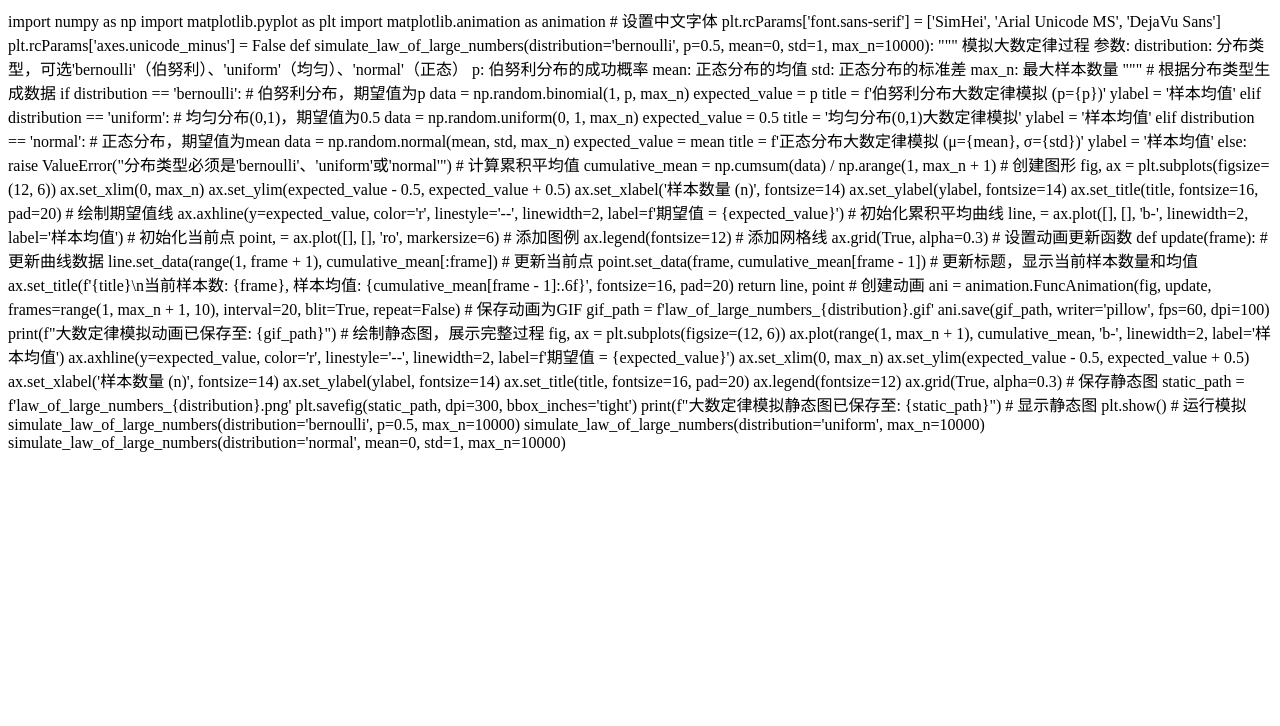
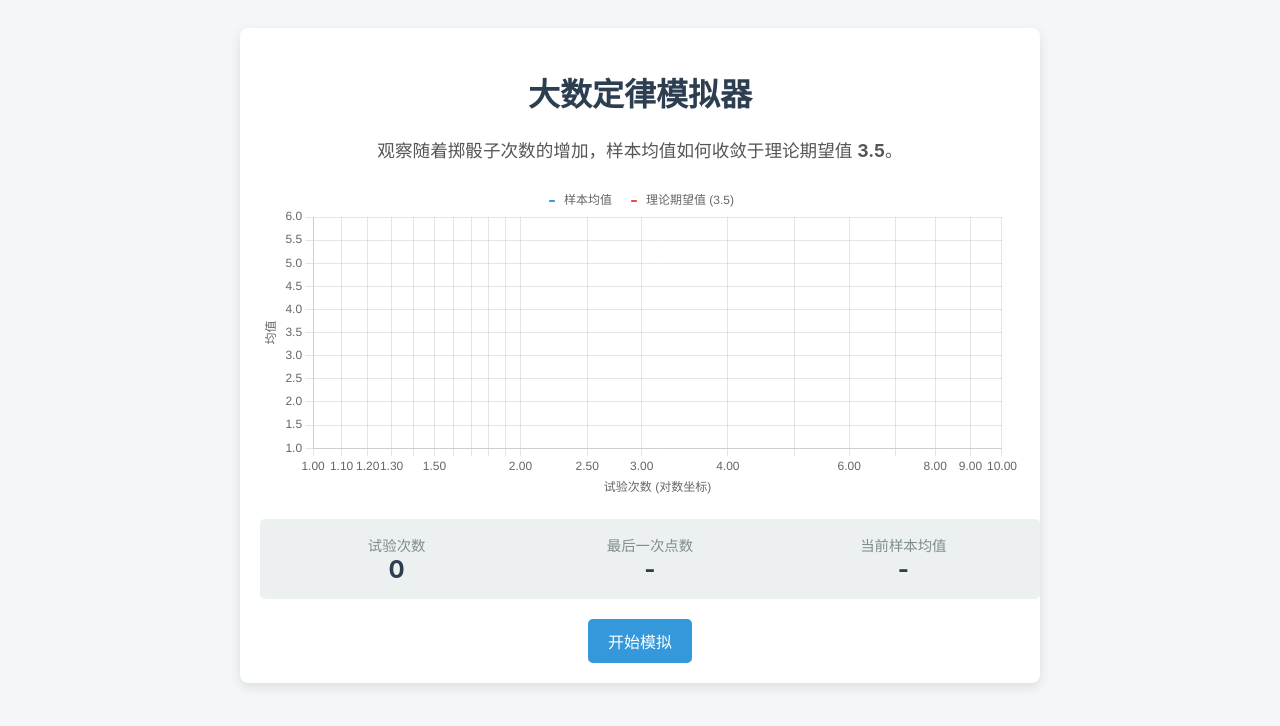
Before and after one commit to sunflowerlily/probability.github.io, a plain HTML site: page index.html in a window 1280 px wide. Drawn offline with nearby package versions, Linux system fonts and the light colour scheme.

Commit message:
Convert Python simulation to HTML/JavaScript
This commit replaces a Python simulation of the law of large numbers with an HTML and JavaScript implementation, including a user interface for simulating dice rolls and visualizing the results.

```diff
--- a/index.html
+++ b/index.html
@@ -1,111 +1,290 @@
-import numpy as np
-import matplotlib.pyplot as plt
-import matplotlib.animation as animation
+<!DOCTYPE html>
+<html lang="zh-CN">
+<head>
+    <meta charset="UTF-8">
+    <meta name="viewport" content="width=device-width, initial-scale=1.0">
+    <title>大数定律模拟器 - 掷骰子</title>
+    <script src="https://cdn.jsdelivr.net/npm/chart.js"></script>
+    <style>
+        body {
+            font-family: -apple-system, BlinkMacSystemFont, "Segoe UI", Roboto, "Helvetica Neue", Arial, sans-serif;
+            display: flex;
+            flex-direction: column;
+            align-items: center;
+            padding: 20px;
+            background-color: #f4f7f9;
+            color: #333;
+        }
+        .container {
+            width: 100%;
+            max-width: 800px;
+            background-color: #fff;
+            border-radius: 8px;
+            box-shadow: 0 4px 12px rgba(0,0,0,0.1);
+            padding: 20px;
+            box-sizing: border-box;
+        }
+        h1 {
+            color: #2c3e50;
+            text-align: center;
+        }
+        p {
+            text-align: center;
+            font-size: 1.1em;
+            color: #555;
+        }
+        .chart-container {
+            position: relative;
+            height: 40vh;
+            width: 100%;
+        }
+        .controls {
+            display: flex;
+            justify-content: center;
+            align-items: center;
+            gap: 20px;
+            margin-top: 20px;
+            flex-wrap: wrap;
+        }
+        button {
+            padding: 10px 20px;
+            font-size: 1em;
+            cursor: pointer;
+            background-color: #3498db;
+            color: white;
+            border: none;
+            border-radius: 5px;
+            transition: background-color 0.3s;
+        }
+        button:hover {
+            background-color: #2980b9;
+        }
+        button:disabled {
+            background-color: #bdc3c7;
+            cursor: not-allowed;
+        }
+        .stats {
+            display: flex;
+            justify-content: space-around;
+            width: 100%;
+            margin-top: 20px;
+            padding: 10px;
+            background-color: #ecf0f1;
+            border-radius: 5px;
+            flex-wrap: wrap;
+        }
+        .stat-item {
+            text-align: center;
+            min-width: 120px;
+            margin: 5px;
+        }
+        .stat-item span {
+            display: block;
+            font-size: 0.9em;
+            color: #7f8c8d;
+        }
+        .stat-item strong {
+            font-size: 1.5em;
+            color: #2c3e50;
+        }
+    </style>
+</head>
+<body>
 
-# 设置中文字体
-plt.rcParams['font.sans-serif'] = ['SimHei', 'Arial Unicode MS', 'DejaVu Sans']
-plt.rcParams['axes.unicode_minus'] = False
+    <div class="container">
+        <h1>大数定律模拟器</h1>
+        <p>观察随着掷骰子次数的增加，样本均值如何收敛于理论期望值 <strong>3.5</strong>。</p>
 
-def simulate_law_of_large_numbers(distribution='bernoulli', p=0.5, mean=0, std=1, max_n=10000):
-    """
-    模拟大数定律过程
+        <div class="chart-container">
+            <canvas id="llnChart"></canvas>
+        </div>
 
-    参数:
-    distribution: 分布类型，可选'bernoulli'（伯努利）、'uniform'（均匀）、'normal'（正态）
-    p: 伯努利分布的成功概率
-    mean: 正态分布的均值
-    std: 正态分布的标准差
-    max_n: 最大样本数量
-    """
-    # 根据分布类型生成数据
-    if distribution == 'bernoulli':
-        # 伯努利分布，期望值为p
-        data = np.random.binomial(1, p, max_n)
-        expected_value = p
-        title = f'伯努利分布大数定律模拟 (p={p})'
-        ylabel = '样本均值'
-    elif distribution == 'uniform':
-        # 均匀分布(0,1)，期望值为0.5
-        data = np.random.uniform(0, 1, max_n)
-        expected_value = 0.5
-        title = '均匀分布(0,1)大数定律模拟'
-        ylabel = '样本均值'
-    elif distribution == 'normal':
-        # 正态分布，期望值为mean
-        data = np.random.normal(mean, std, max_n)
-        expected_value = mean
-        title = f'正态分布大数定律模拟 (μ={mean}, σ={std})'
-        ylabel = '样本均值'
-    else:
-        raise ValueError("分布类型必须是'bernoulli'、'uniform'或'normal'")
+        <div class="stats">
+            <div class="stat-item">
+                <span>试验次数</span>
+                <strong id="trials-count">0</strong>
+            </div>
+            <div class="stat-item">
+                <span>最后一次点数</span>
+                <strong id="last-roll">-</strong>
+            </div>
+            <div class="stat-item">
+                <span>当前样本均值</span>
+                <strong id="current-mean">-</strong>
+            </div>
+        </div>
 
-    # 计算累积平均值
-    cumulative_mean = np.cumsum(data) / np.arange(1, max_n + 1)
+        <div class="controls">
+            <button id="start-button">开始/重置模拟</button>
+        </div>
+    </div>
 
-    # 创建图形
-    fig, ax = plt.subplots(figsize=(12, 6))
-    ax.set_xlim(0, max_n)
-    ax.set_ylim(expected_value - 0.5, expected_value + 0.5)
-    ax.set_xlabel('样本数量 (n)', fontsize=14)
-    ax.set_ylabel(ylabel, fontsize=14)
-    ax.set_title(title, fontsize=16, pad=20)
+    <script>
+        const ctx = document.getElementById('llnChart').getContext('2d');
+        const startButton = document.getElementById('start-button');
+        const trialsCountElem = document.getElementById('trials-count');
+        const lastRollElem = document.getElementById('last-roll');
+        const currentMeanElem = document.getElementById('current-mean');
 
-    # 绘制期望值线
-    ax.axhline(y=expected_value, color='r', linestyle='--', linewidth=2, label=f'期望值 = {expected_value}')
+        const THEORETICAL_MEAN = 3.5;
+        const MAX_TRIALS = 5000;
 
-    # 初始化累积平均曲线
-    line, = ax.plot([], [], 'b-', linewidth=2, label='样本均值')
+        let chart;
+        let simulationState = {
+            trials: 0,
+            totalSum: 0,
+            animationFrameId: null,
+            isRunning: false
+        };
 
-    # 初始化当前点
-    point, = ax.plot([], [], 'ro', markersize=6)
+        // 初始化图表
+        function createChart() {
+            if (chart) {
+                chart.destroy();
+            }
+            chart = new Chart(ctx, {
+                type: 'line',
+                data: {
+                    labels: [],
+                    datasets: [
+                        {
+                            label: '样本均值',
+                            data: [],
+                            borderColor: '#3498db',
+                            borderWidth: 2,
+                            fill: false,
+                            pointRadius: 0,
+                            tension: 0.1
+                        },
+                        {
+                            label: `理论期望值 (${THEORETICAL_MEAN})`,
+                            data: [], // 会在更新时填充
+                            borderColor: '#e74c3c',
+                            borderWidth: 2,
+                            borderDash: [5, 5],
+                            fill: false,
+                            pointRadius: 0
+                        }
+                    ]
+                },
+                options: {
+                    responsive: true,
+                    maintainAspectRatio: false,
+                    scales: {
+                        x: {
+                            type: 'logarithmic', // 使用对数坐标轴，更好地观察初期和后期
+                            title: {
+                                display: true,
+                                text: '试验次数 (对数坐标)'
+                            },
+                            min: 1
+                        },
+                        y: {
+                            title: {
+                                display: true,
+                                text: '均值'
+                            },
+                            suggestedMin: 1,
+                            suggestedMax: 6
+                        }
+                    },
+                    animation: {
+                        duration: 0 // 禁用Chart.js自带动画，我们自己控制
+                    },
+                    plugins: {
+                        legend: {
+                            position: 'top',
+                            labels: {
+                                usePointStyle: true,
+                                pointStyle: 'line',
+                                // 进一步加长图例线段
+                                boxWidth: 120,
+                                boxHeight: 4,
+                                padding: 16
+                            }
+                        },
+                        tooltip: {
+                            enabled: true
+                        }
+                    }
+                }
+            });
+        }
 
-    # 添加图例
-    ax.legend(fontsize=12)
+        // 重置模拟状态和界面
+        function resetSimulation() {
+            if (simulationState.animationFrameId) {
+                cancelAnimationFrame(simulationState.animationFrameId);
+            }
+            simulationState = { trials: 0, totalSum: 0, animationFrameId: null, isRunning: false };
 
-    # 添加网格线
-    ax.grid(True, alpha=0.3)
+            trialsCountElem.textContent = '0';
+            lastRollElem.textContent = '-';
+            currentMeanElem.textContent = '-';
 
-    # 设置动画更新函数
-    def update(frame):
-        # 更新曲线数据
-        line.set_data(range(1, frame + 1), cumulative_mean[:frame])
-        # 更新当前点
-        point.set_data(frame, cumulative_mean[frame - 1])
-        # 更新标题，显示当前样本数量和均值
-        ax.set_title(f'{title}\n当前样本数: {frame}, 样本均值: {cumulative_mean[frame - 1]:.6f}',
-                    fontsize=16, pad=20)
-        return line, point
+            createChart();
+            startButton.disabled = false;
+            startButton.textContent = '开始模拟';
+        }
 
-    # 创建动画
-    ani = animation.FuncAnimation(fig, update, frames=range(1, max_n + 1, 10),
-                                 interval=20, blit=True, repeat=False)
+        // 模拟单步
+        function simulationStep() {
+            if (simulationState.trials >= MAX_TRIALS) {
+                // 模拟结束：启用按钮以允许“重置模拟”
+                startButton.disabled = false;
+                startButton.textContent = '重置模拟';
+                simulationState.isRunning = false;
+                return;
+            }
 
-    # 保存动画为GIF
-    gif_path = f'law_of_large_numbers_{distribution}.gif'
-    ani.save(gif_path, writer='pillow', fps=60, dpi=100)
-    print(f"大数定律模拟动画已保存至: {gif_path}")
+            // 决定每帧运行多少次，以加速后期模拟
+            const stepsPerFrame = Math.max(1, Math.floor(simulationState.trials / 100));
 
-    # 绘制静态图，展示完整过程
-    fig, ax = plt.subplots(figsize=(12, 6))
-    ax.plot(range(1, max_n + 1), cumulative_mean, 'b-', linewidth=2, label='样本均值')
-    ax.axhline(y=expected_value, color='r', linestyle='--', linewidth=2, label=f'期望值 = {expected_value}')
-    ax.set_xlim(0, max_n)
-    ax.set_ylim(expected_value - 0.5, expected_value + 0.5)
-    ax.set_xlabel('样本数量 (n)', fontsize=14)
-    ax.set_ylabel(ylabel, fontsize=14)
-    ax.set_title(title, fontsize=16, pad=20)
-    ax.legend(fontsize=12)
-    ax.grid(True, alpha=0.3)
+            for (let i = 0; i < stepsPerFrame && simulationState.trials < MAX_TRIALS; i++) {
+                simulationState.trials++;
+                const roll = Math.floor(Math.random() * 6) + 1;
+                simulationState.totalSum += roll;
+                const mean = simulationState.totalSum / simulationState.trials;
 
-    # 保存静态图
-    static_path = f'law_of_large_numbers_{distribution}.png'
-    plt.savefig(static_path, dpi=300, bbox_inches='tight')
-    print(f"大数定律模拟静态图已保存至: {static_path}")
+                // 更新图表数据
+                chart.data.labels.push(simulationState.trials);
+                chart.data.datasets[0].data.push(mean);
+                chart.data.datasets[1].data.push(THEORETICAL_MEAN);
 
-    # 显示静态图
-    plt.show()
+                if (i === stepsPerFrame - 1) {
+                    trialsCountElem.textContent = simulationState.trials;
+                    lastRollElem.textContent = roll;
+                    currentMeanElem.textContent = mean.toFixed(4);
+                }
+            }
 
-# 运行模拟
-simulate_law_of_large_numbers(distribution='bernoulli', p=0.5, max_n=10000)
-simulate_law_of_large_numbers(distribution='uniform', max_n=10000)
-simulate_law_of_large_numbers(distribution='normal', mean=0, std=1, max_n=10000)
+            chart.update();
+            simulationState.animationFrameId = requestAnimationFrame(simulationStep);
+        }
+
+        // 按钮点击事件
+        startButton.addEventListener('click', () => {
+            if (simulationState.isRunning) return;
+
+            const label = startButton.textContent || '';
+            // 允许在按钮显示“重置模拟”时，直接执行重置（不必等到达到 MAX_TRIALS）
+            if (label.includes('重置') || simulationState.trials >= MAX_TRIALS) {
+                resetSimulation();
+                return;
+            }
+
+            // 否则启动模拟
+            simulationState.isRunning = true;
+            startButton.disabled = true;
+            startButton.textContent = '模拟中...';
+            simulationState.animationFrameId = requestAnimationFrame(simulationStep);
+        });
+
+        // 页面加载时初始化
+        window.onload = () => {
+            resetSimulation();
+        };
+
+    </script>
+</body>
+</html>
```
